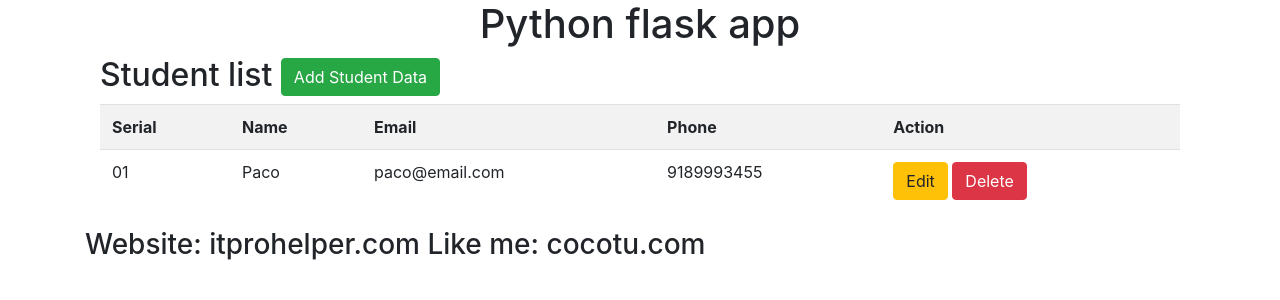
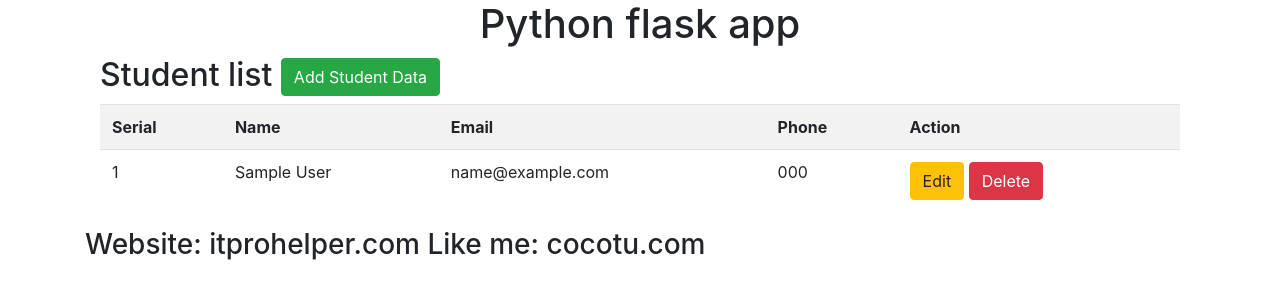
Before and after one commit to itprohelper/crudsample, a Flask app: page / in a window 1280 px wide. Shown: the top 300 px of the page. Run offline with Flask 2, Linux system fonts and the light colour scheme; tables that the repository leaves empty or names only in its code hold one stand-in row (values such as "Sample post"); some libraries are stand-ins or nearby versions.

Commit message:
added reading from DB capabilities

```diff
--- a/application.py
+++ b/application.py
@@ -14,7 +14,11 @@ mysql=MySQL(app)
 
 @app.route('/')
 def index():
-    return render_template('index.html')
+    cur=mysql.connection.cursor()
+    cur.execute("select * from students")
+    data=cur.fetchall()
+    cur.close()
+    return render_template('index.html', students = data)
 
 @app.route('/insert', methods = ['POST'])
 def insert():
--- a/templates/index.html
+++ b/templates/index.html
@@ -46,18 +46,20 @@
 				<th>Phone</th>
 				<th>Action</th>
 			</tr>
+			{% for row in students %}
+
 			<tr>
-				<td>01</td>
-				<td>Paco</td>
-				<td>paco@email.com</td>
-				<td>9189993455</td>
+				<td>{{row.0}}</td>
+				<td>{{row.1}}</td>
+				<td>{{row.2}}</td>
+				<td>{{row.3}}</td>
 
 				<td>
-					<a href="" class="btn btn-warning btn-xs" data-toggle="modal" data-target="#modaledit">Edit</a>
-					<a href="" class="btn btn-danger btn-xs" onclick="return confirm('Are you sure to delete?')">Delete</a>
+					<a href="/update/{{row.0}}" class="btn btn-warning btn-xs" data-toggle="modal" data-target="#modaledit{{row.0}}">Edit</a>
+					<a href="/delete/{{row.0}}" class="btn btn-danger btn-xs" onclick="return confirm('Are you sure to delete?')">Delete</a>
 				</td>
 			</tr>
-
+			{% endfor %}
 		</table>
 
 
```
